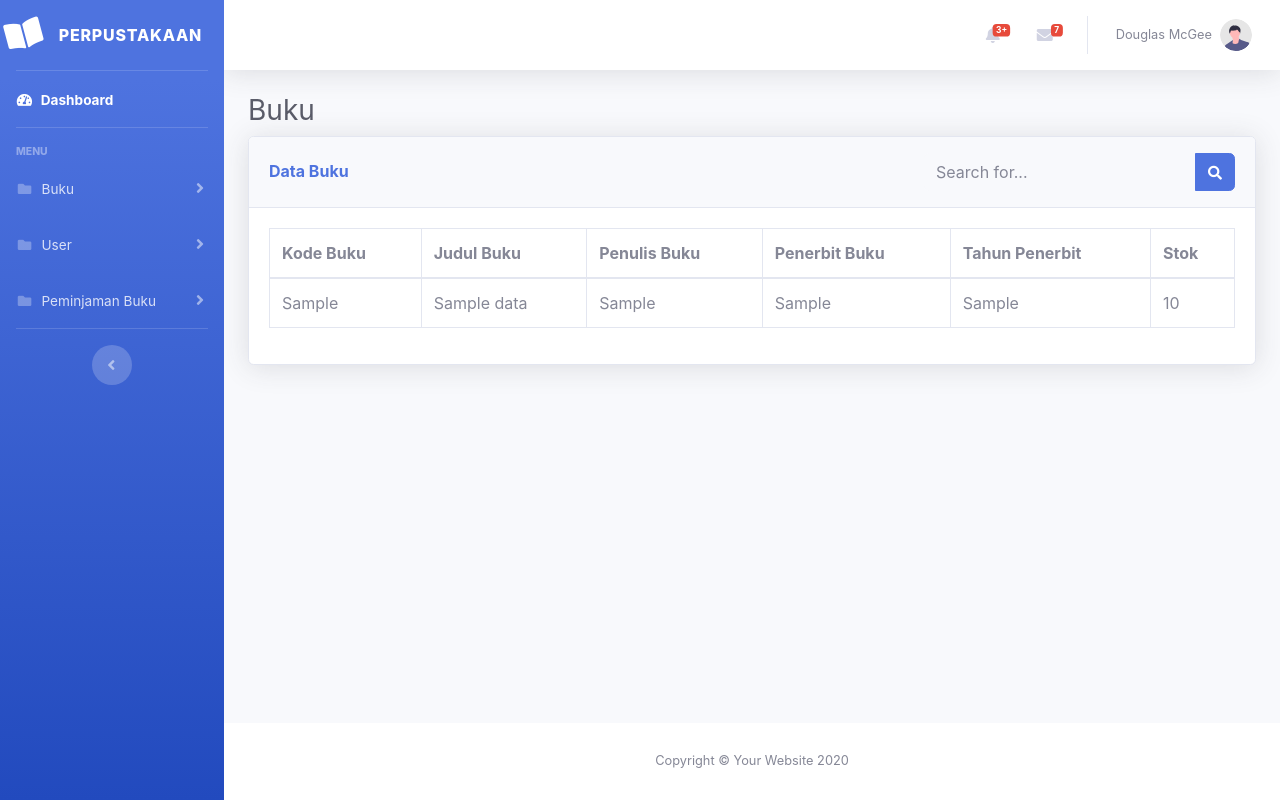
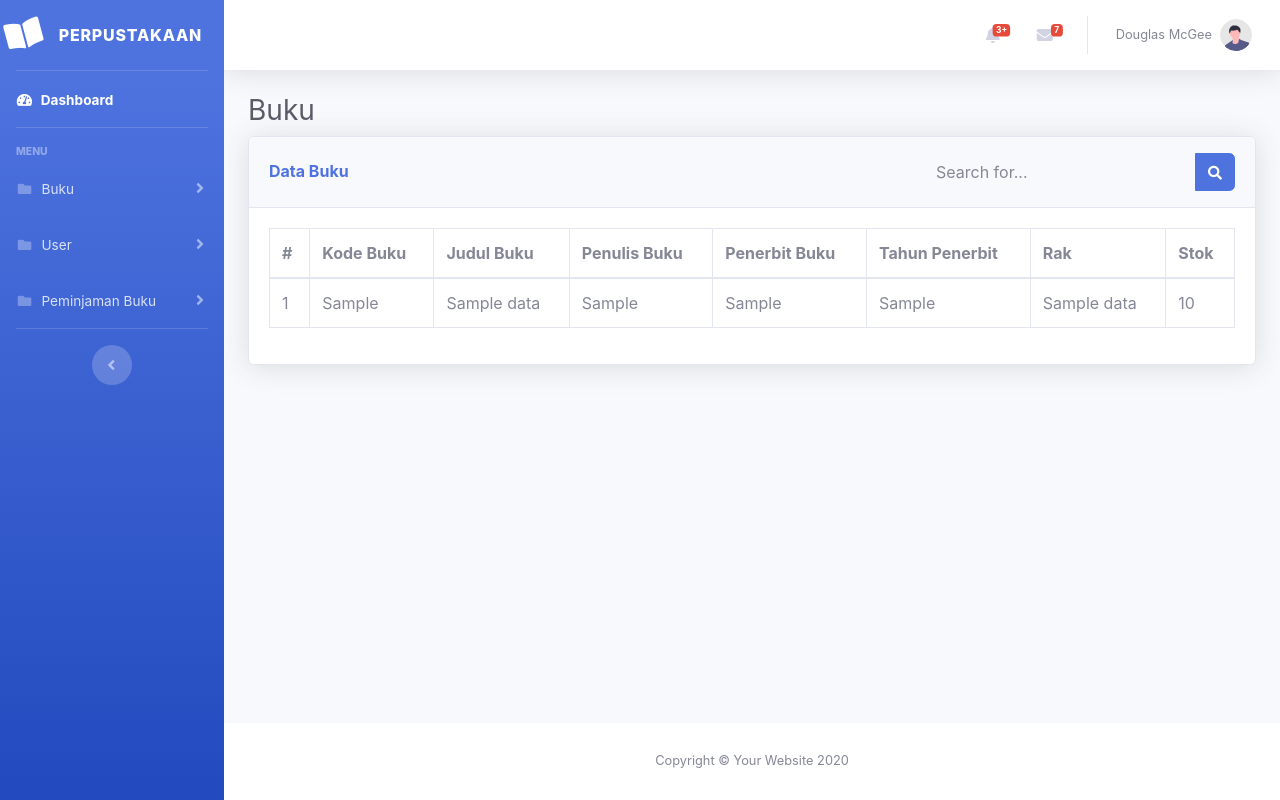
Before and after one commit to sn4444ke/TB2-Web-Proramming-2, a CodeIgniter 4 app: template app/Views/BukuView.php in a window 1280 px wide. Run offline with PHP 8.4 and a stand-in for CodeIgniter, Linux system fonts and the light colour scheme; the template is opened without the code that fills it: most values are stand-ins (such as "Sample title", 1, 10 or a date in 2020); some libraries are stand-ins or nearby versions; some web fonts are replaced.

Commit message:
join buku to rak

```diff
--- a/app/Controllers/Buku.php
+++ b/app/Controllers/Buku.php
@@ -9,7 +9,7 @@ class Buku extends BaseController
         $buku = model("Buku");
 
         return view('BukuView', [
-            'data' => $buku->findAll()
+            'data' => $buku->getAll()
         ]);
     }
 
--- a/app/Views/BukuView.php
+++ b/app/Views/BukuView.php
@@ -337,23 +337,27 @@
                                 <table class="table table-bordered table-stripped table-hover" id="dataTable" width="100%" cellspacing="0">
                                     <thead>
                                         <tr>
+                                            <th>#</th>
                                             <th>Kode Buku</th>
                                             <th>Judul Buku</th>
                                             <th>Penulis Buku</th>
                                             <th>Penerbit Buku</th>
                                             <th>Tahun Penerbit</th>
+                                            <th>Rak</th>
                                             <th>Stok</th>
                                         </tr>
                                     </thead>
                                     <tbody>
-                                        <?php foreach($data as $value) { ?>
+                                        <?php foreach($data as $index => $value) { ?>
                                             <tr>
-                                                <td><?php echo $value->kode_buku; ?></td>
-                                                <td><?php echo $value->judul_buku; ?></td>
-                                                <td><?php echo $value->penulis_buku; ?></td>
-                                                <td><?php echo $value->penerbit_buku; ?></td>
-                                                <td><?php echo $value->tahun_penerbit; ?></td>
-                                                <td><?php echo $value->stok; ?></td>
+                                                <td><?php echo $index+1 ?></td>
+                                                <td><?php echo $value->kode_buku ?></td>
+                                                <td><?php echo $value->judul_buku ?></td>
+                                                <td><?php echo $value->penulis_buku ?></td>
+                                                <td><?php echo $value->penerbit_buku ?></td>
+                                                <td><?php echo $value->tahun_penerbit ?></td>
+                                                <td><?php echo $value->nama_rak ?></td>
+                                                <td><?php echo $value->stok ?></td>
                                             </tr>
                                         <?php } ?>
                                     </tbody>
```
Also changed, not shown: app/Models/Buku.php (+8 -0 lines).
